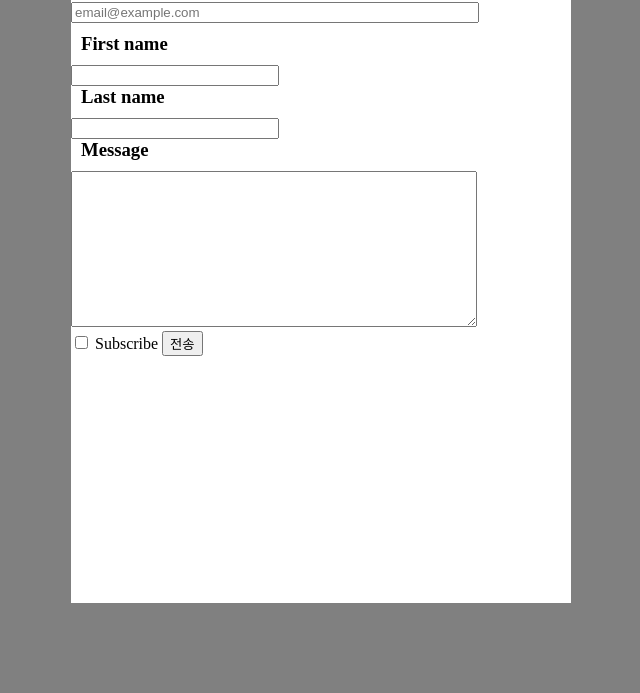
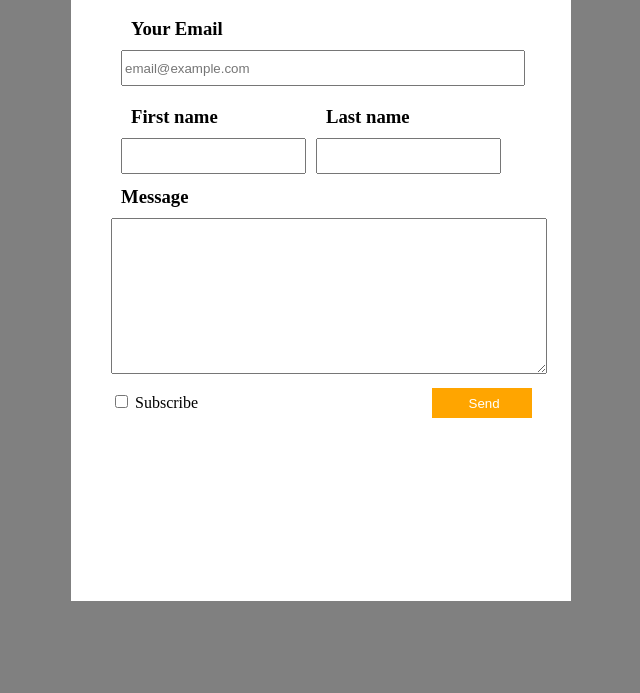
Before and after one commit to wnstndks/HTML-CSS, a plain HTML site: page html_hw/layout2.html in a window 1280 px wide. Shown: the part 107-800 px from the top of the page, without its empty margins (319-959 px from the left). Drawn offline with Linux system fonts and the light colour scheme.

Commit message:
finish second hw

```diff
--- a/css_hw/layout2.css
+++ b/css_hw/layout2.css
@@ -19,12 +19,31 @@ h3{
 }
 
 input[type=email]{
-    width: 80%;
-}
-input[type=text]{
-    width: 40%;
-    float:left;
+    width: 90%;
+    height: 30px;
 }
 textarea{
-    width: 80%;
+    width: 100%;
 }
+
+.align{
+    padding: 30px;
+}
+.check
+{
+    position:absolute;
+    margin: 10px;
+}
+
+.main-button{
+    background-color: orange;
+    height: 30px;
+    width: 100px;
+    color:white;
+    font-weight: 300px;
+    border: none;
+    padding-left: 10px;
+    position:relative;
+    left: 230px;
+
+}
--- a/html_hw/layout2.html
+++ b/html_hw/layout2.html
@@ -11,28 +11,30 @@
 <body>
     <form>
         <div class="container">
-            <h1 style="padding:10px; margin:10px;"> contact us </h1>
-            <div class="first">
+            <div class="align">
+                <h1 style="margin:20px; font-weight:normal; margin-bottom: 30px;"> contact us </h1>
+                <div class="first" style="padding-left: 10px; margin: 10px;">
                     <h3>Your Email</h3>
                     <input type="email" placeholder="email@example.com">
                 </div>
-            <div class="second">
-                <div>
+                <div class="second" style="padding-left: 10px;  margin: 10px;">
+                    <div style="float:left; margin-right:10px;">
                         <h3>First name</h3>
-                    <input type="text">
+                        <input type="text" style="height: 30px;">
                     </div>
-                <div>
+                    <div style="float:left">
                         <h3>Last name</h3>
-                    <input type="text">
+                        <input type="text" style="height: 30px;">
                     </div>
                 </div>
-            <div class="third">
+                <div style="padding-left: 10px;  margin-top: 100px;">
                     <h3>Message</h3>
                     <textarea rows="10"></textarea>
                 </div>
-            <div class="forth">
-                <input type="checkbox"> Subscribe
-                <button type="submit">전송</button>
+                <div class="check">
+                    <input type="checkbox" style="background-color: gray;"> Subscribe
+                    <button type="submit" class="main-button">Send</button>
+                </div>
             </div>
         </div>
     </form>
```
Lines whose indentation alone changed are shown as unchanged.
